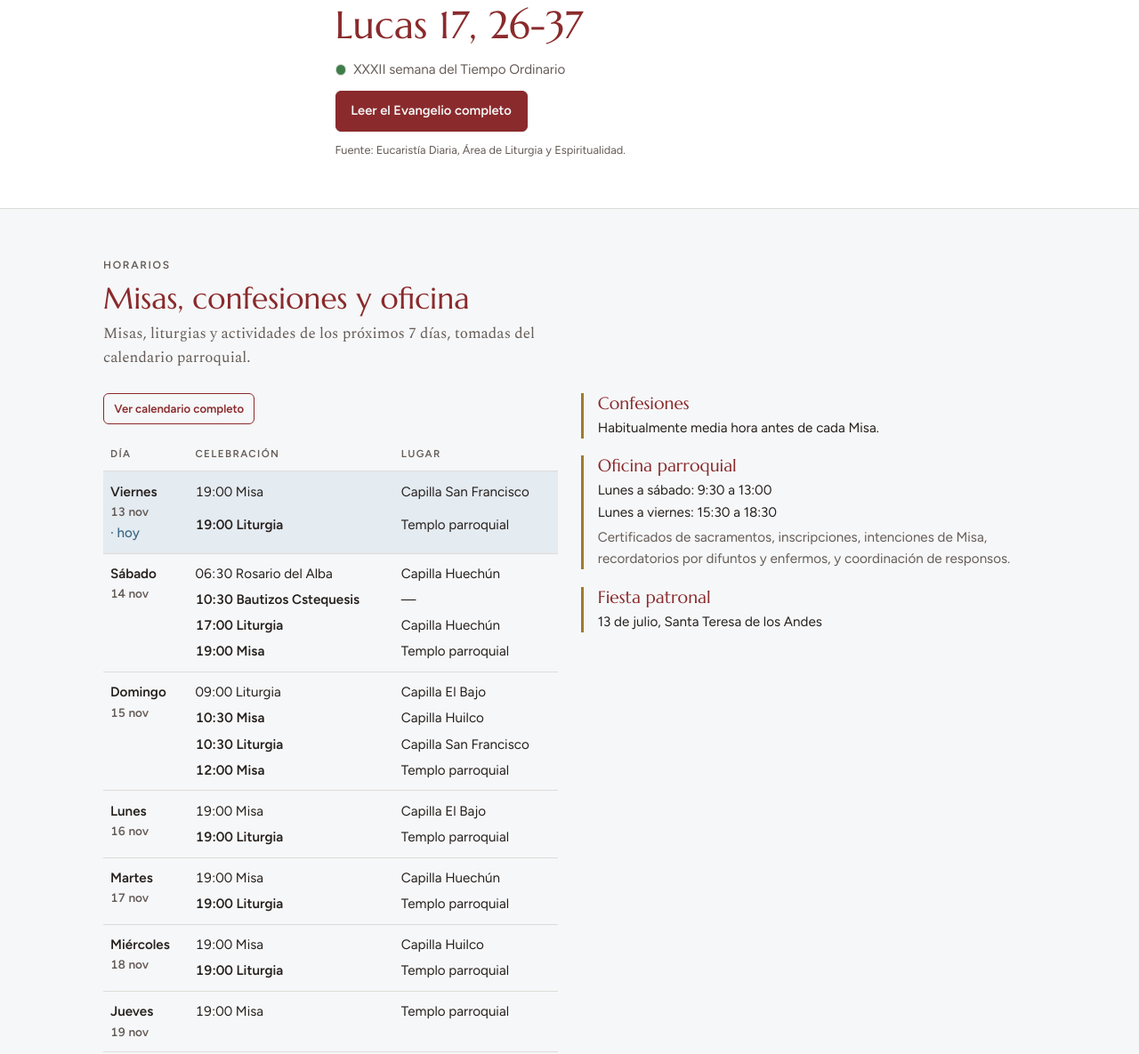
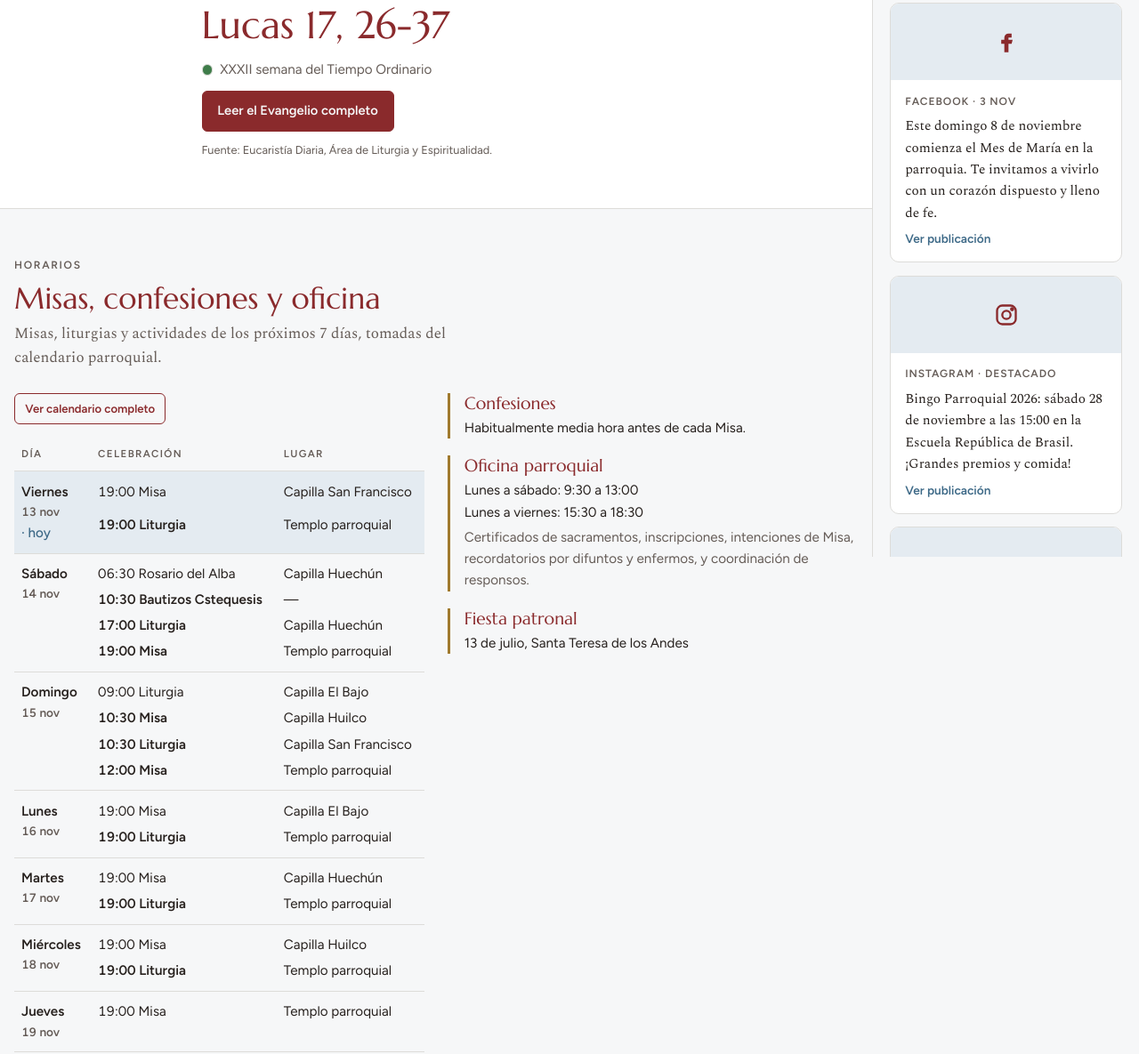
Before and after one commit to parroquiasantateresamelipilla/parroquiasantateresamelipilla.github.io, a plain HTML site: page index.html in a window 1280 px wide. Shown: the part 740-1925 px from the top of the page at 89% size. Drawn offline with nearby package versions, Linux system fonts and the light colour scheme; no server answers.

Commit message:
Publicaciones en columna fija a la derecha

```diff
--- a/index.html
+++ b/index.html
@@ -186,6 +186,24 @@ footer .name{font-family:var(--display);font-size:1.05rem;color:var(--ink)}
 .don-btn{font-size:1.05rem;padding:.85rem 1.4rem}
 .don-note{font-family:var(--ui);font-size:.82rem;color:var(--muted)}
 .val a{color:var(--sky)}
+
+/* Columna fija de publicaciones */
+.layout{display:flex;flex-direction:column}
+.layout > main{min-width:0}
+.feed-side{order:-1;border-bottom:1px solid var(--line);background:var(--surface)}
+.feed-in{padding-block:1.4rem;padding-left:max(16px,env(safe-area-inset-left,0px));padding-right:max(16px,env(safe-area-inset-right,0px));display:grid;gap:.6rem}
+.feed-in h3{font-size:1.25rem;color:var(--wine)}
+.posts.side{display:grid;grid-auto-flow:column;grid-auto-columns:minmax(200px,62%);overflow-x:auto;gap:.9rem;padding-bottom:.4rem;scroll-snap-type:x mandatory}
+.posts.side .post{scroll-snap-align:start}
+.posts.side .pimg{aspect-ratio:4/3}
+.posts.side .pcap{-webkit-line-clamp:3;font-size:.9rem}
+@media (min-width:1100px){
+  .layout{display:grid;grid-template-columns:minmax(0,1fr) 300px;max-width:1440px;margin:0 auto;align-items:start}
+  .feed-side{order:0;grid-column:2;grid-row:1;position:sticky;top:calc(env(safe-area-inset-top,0px) + 76px);max-height:calc(100vh - 92px);overflow-y:auto;border-bottom:0;border-left:1px solid var(--line);background:var(--bg)}
+  .feed-in{padding:1.4rem 1.2rem}
+  .posts.side{grid-auto-flow:row;grid-auto-columns:auto;overflow:visible}
+  .layout > main{grid-column:1;grid-row:1}
+}
 /* ===== Panel de administración ===== */
 .admin-fab{position:fixed;right:calc(16px + env(safe-area-inset-right,0px));bottom:calc(16px + env(safe-area-inset-bottom,0px));z-index:20;font-family:var(--ui);font-weight:600;font-size:.9rem;background:var(--ink);color:var(--bg);border:0;border-radius:999px;padding:.7rem 1.1rem;cursor:pointer;box-shadow:0 6px 20px rgba(0,0,0,.2)}
 .drawer{position:fixed;top:0;right:0;bottom:0;width:min(460px,100%);z-index:30;background:var(--surface);border-left:1px solid var(--line);display:flex;flex-direction:column;font-family:var(--ui);font-size:.92rem;box-shadow:-10px 0 30px rgba(0,0,0,.15);padding-top:env(safe-area-inset-top,0px);padding-bottom:env(safe-area-inset-bottom,0px);padding-right:env(safe-area-inset-right,0px)}
@@ -245,6 +263,15 @@ body{margin:0}img{max-width:100%}[hidden]{display:none!important}
     <path d="M0 150v-30l120-28 140 22 160-36 150 30 170-26 140 24 180-30 140 26v48z" fill="var(--bg)"/>
   </svg>
 </div>
+<div class="layout">
+<aside class="feed-side" aria-label="Lo último en nuestras redes">
+  <div class="feed-in">
+    <span class="eyebrow">Últimas publicaciones</span>
+    <h3>Lo último en nuestras redes</h3>
+    <div class="posts side" id="v-posts"></div>
+    <a class="pmore" href="#redes">Síguenos en redes</a>
+  </div>
+</aside>
 <main>
   <section id="evangelio" class="gospel-band"><div class="wrap gospel">
     <span class="eyebrow" id="ev-fecha">Evangelio del día</span>
@@ -316,12 +343,9 @@ body{margin:0}img{max-width:100%}[hidden]{display:none!important}
   <section id="redes"><div class="wrap">
     <div class="sec-head"><span class="eyebrow">Redes sociales</span><h2>Síguenos</h2></div>
     <div class="socials" id="v-redes"></div>
-    <div class="sec-head" style="margin-top:2.6rem"><span class="eyebrow">Últimas publicaciones</span><h3 style="font-size:1.4rem">Lo último en nuestras redes</h3><p>Nuestras publicaciones más recientes. Toca una para verla completa.</p></div>
-    <div class="feeds">
-      <div class="feed"><div class="posts four" id="v-posts"></div></div>
-    </div>
   </div></section>
 </main>
+</div>
 <footer><div class="wrap">
   <div><p class="name" id="v-pieNombre"></p><p id="v-pieDatos"></p></div>
   <button class="btn small" type="button" id="adminLink">Administrar sitio</button>
```
